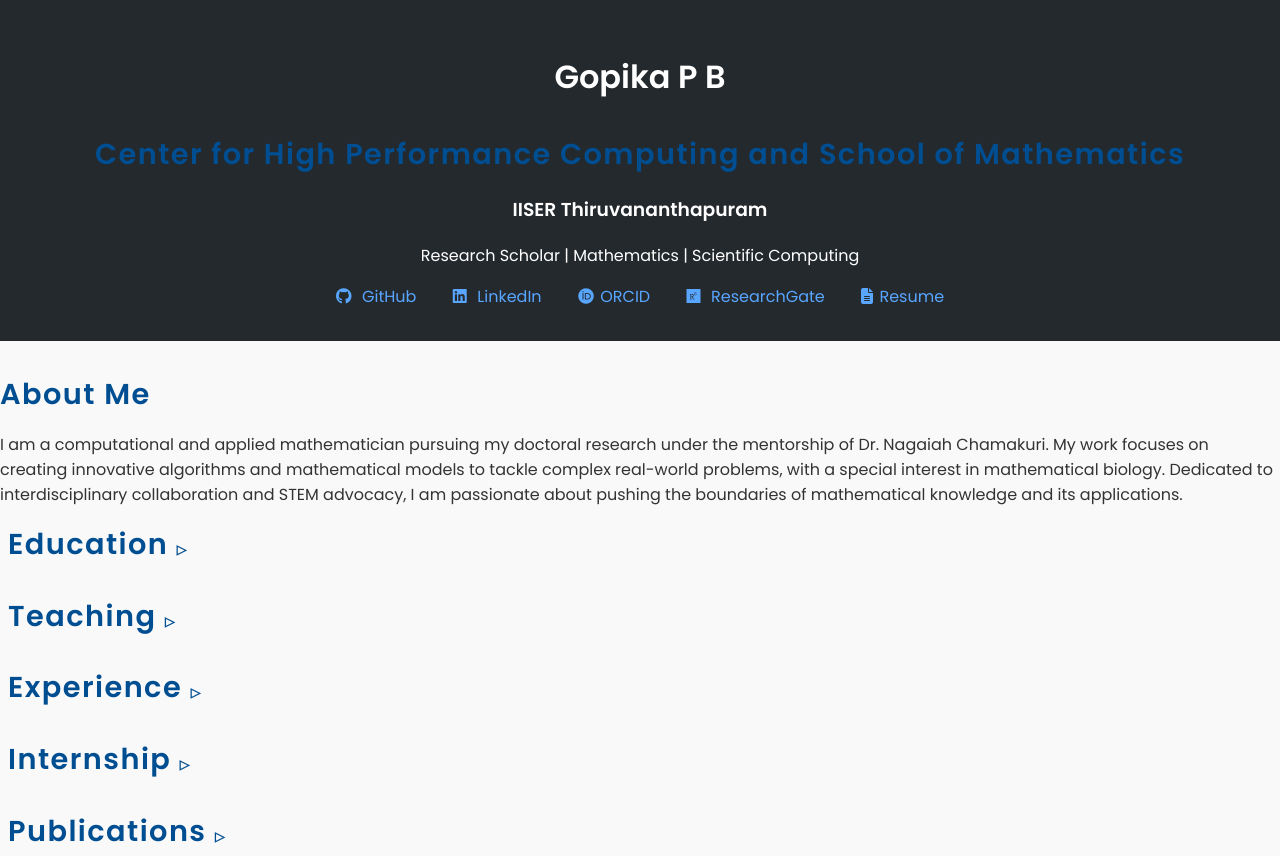
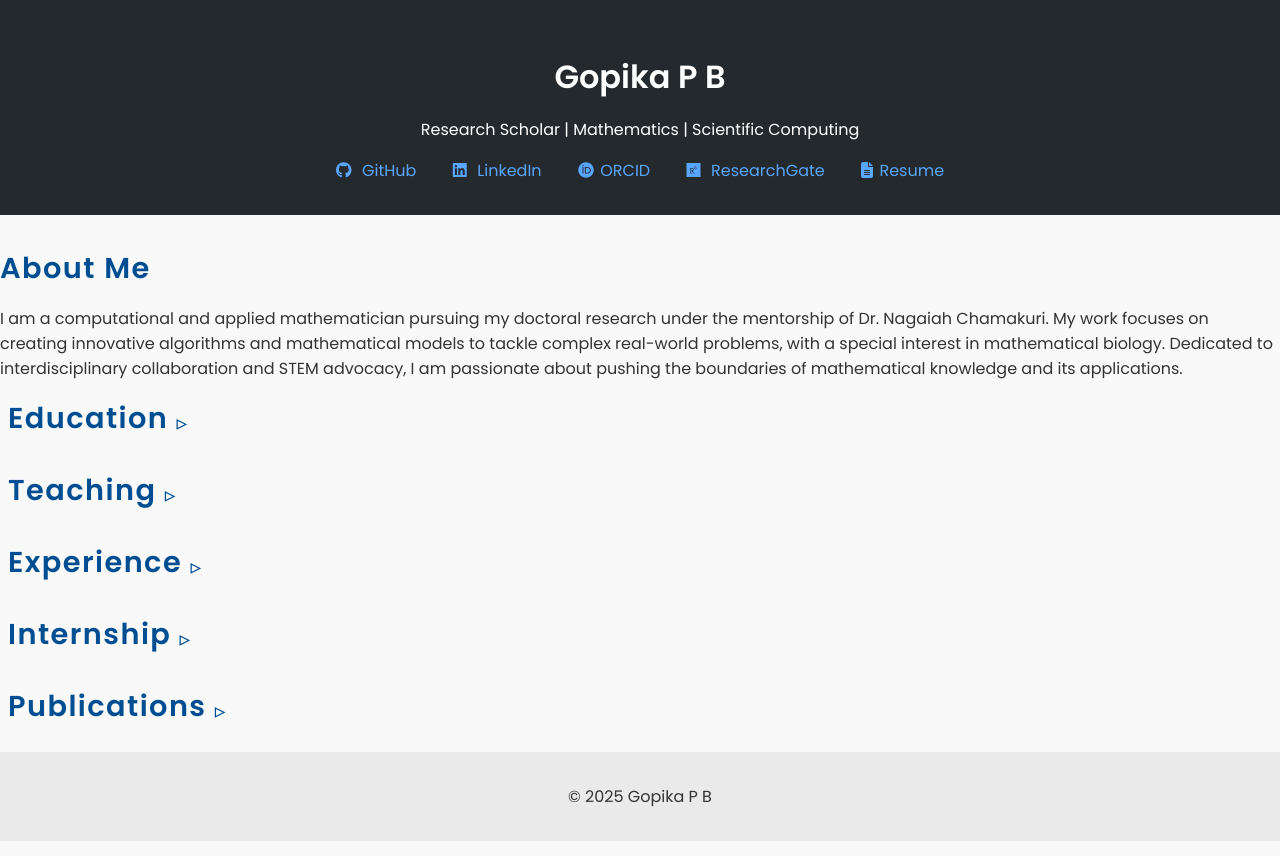
Before and after one commit to gopikapb98/gopikapb98.github.io, a plain HTML site: page index.html in a window 1280 px wide. Shown: the top 856 px of the page. Drawn offline with Linux system fonts and the light colour scheme.

Commit message:
Update index.html

```diff
--- a/index.html
+++ b/index.html
@@ -11,8 +11,6 @@
 <body>
   <header>
     <h1>Gopika P B</h1>
-    <h2>Center for High Performance Computing and School of Mathematics</h2>
-  <h3>IISER Thiruvananthapuram</h3>
     <p> Research Scholar | Mathematics | Scientific Computing</p>
     <nav>
       <a href="https://github.com/gopikapb98" target="_blank"><i class="fab fa-github"></i> GitHub</a>
@@ -40,6 +38,7 @@
   <details>
     <summary>PhD </summary>
     <p>
+      Department: Center for High Performance Computing and School of Mathematics
       Institution: IISER Thiruvananthapuram<br />
       Supervisor: Dr. Nagaiah Chamakuri<br />
       Research Focus: Numerical methods for cardiac electromechanical models.<br />
```
